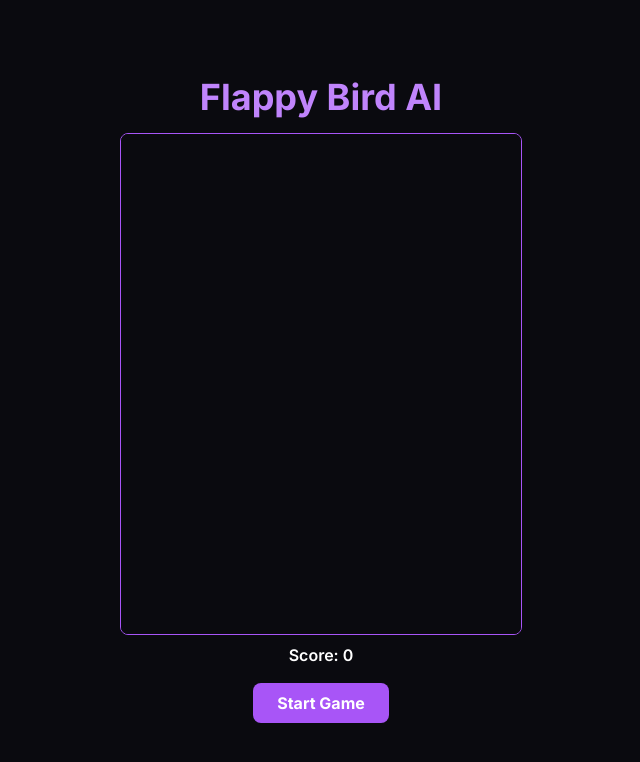
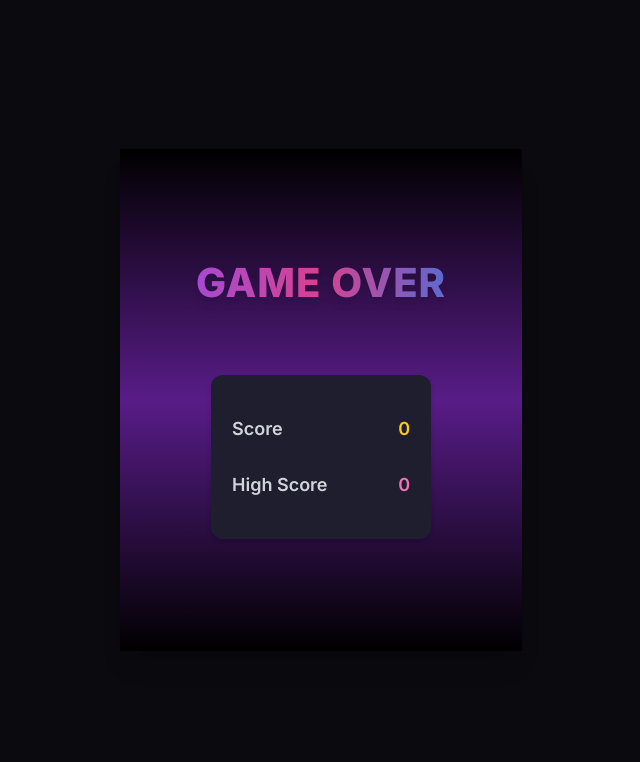
Before and after one commit to dinesh-git17/dinesh-portfolio, a Next.js app: page /flappy-bird in a window 1280 px wide. Both pictures are taken after a click on the button "Start Game". Shown: the top 762 px of the page, without its empty margins (319-959 px from the left). Built offline with nearby package versions, Linux system fonts and the light colour scheme.

Commit message:
Updated flappy bird game logic

```diff
--- a/src/app/flappy-bird/page.tsx
+++ b/src/app/flappy-bird/page.tsx
@@ -4,9 +4,6 @@ import FlappyBirdGame from "../../components/FlappyBirdGame";
 export default function FlappyBirdPage() {
   return (
     <section className="flex flex-col items-center justify-center h-screen bg-[#0A0A0F] text-white">
-      <h1 className="text-4xl font-bold mb-4 text-purple-400">
-        Flappy Bird AI
-      </h1>
       <FlappyBirdGame />
     </section>
   );
--- a/src/components/FlappyBirdGame.tsx
+++ b/src/components/FlappyBirdGame.tsx
@@ -11,36 +11,76 @@ type Pipe = {
 export default function FlappyBirdGame() {
   const canvasRef = useRef<HTMLCanvasElement | null>(null);
   const [gameRunning, setGameRunning] = useState(false);
+  const [gameOver, setGameOver] = useState(false); // ✅ Track game over state
   const birdYRef = useRef(250);
   const velocityYRef = useRef(0);
   const pipesRef = useRef<Pipe[]>([]);
   const scoreRef = useRef(0);
   const [score, setScore] = useState(0);
+  const [rocketLoaded, setRocketLoaded] = useState(false);
+  const rocketImg = useRef<HTMLImageElement | null>(null);
+  const rocketAngleRef = useRef(0);
+  const [highScore, setHighScore] = useState(0); // ✅ High Score State
+  const [isTransitioning, setIsTransitioning] = useState(false);
 
   const gravity = 0.5;
   const pipeWidth = 60;
   const pipeGap = 150;
+  const rotationSmoothness = 0.1;
 
-  // ✅ Smooth Jump Function (Bird velocity updates smoothly)
+  // ✅ Preload Rocket Image
+  useEffect(() => {
+    const rocket = new Image();
+    rocket.src = "/rocket.png";
+    rocket.onload = () => {
+      setRocketLoaded(true);
+      rocketImg.current = rocket;
+    };
+  }, []);
+
+  useEffect(() => {
+    const savedHighScore = localStorage.getItem("highScore");
+    if (savedHighScore) {
+      setHighScore(parseInt(savedHighScore, 10));
+    }
+  }, []);
+
+  // ✅ Linear Interpolation Function (Lerp) for smooth rotation
+  const lerp = (start: number, end: number, factor: number) =>
+    start + (end - start) * factor;
+
+  // ✅ Smooth Jump Function
   const jump = useCallback(() => {
-    if (!gameRunning) return;
-    console.log("Jump triggered!");
-    velocityYRef.current = -8; // ✅ Jump starts smoothly with velocityY
-  }, [gameRunning]);
+    if (!gameRunning || gameOver) return;
+    velocityYRef.current = -8;
+    rocketAngleRef.current = 0.3;
+  }, [gameRunning, gameOver]);
 
   // ✅ Reset Game Function
   const resetGame = useCallback(() => {
-    console.log("Game Reset!");
+    let newHighScore = highScore;
+
+    // ✅ Ensure High Score updates BEFORE setting game over state
+    if (scoreRef.current > highScore) {
+      newHighScore = scoreRef.current;
+      setHighScore(newHighScore);
+      localStorage.setItem("highScore", newHighScore.toString());
+    }
+
+    // ✅ Reset game state
     birdYRef.current = 250;
     velocityYRef.current = 0;
     pipesRef.current = [];
     scoreRef.current = 0;
     setScore(0);
-  }, []);
+    rocketAngleRef.current = 0;
+    setGameOver(false);
+    setGameRunning(true);
+  }, [highScore]);
 
-  // ✅ Game Loop (Ensures continuous gravity & bird motion)
+  // ✅ Game Loop
   useEffect(() => {
-    if (!gameRunning) return;
+    if (!gameRunning || gameOver || !rocketLoaded || !rocketImg.current) return;
 
     const canvas = canvasRef.current;
     if (!canvas) return;
@@ -50,31 +90,58 @@ export default function FlappyBirdGame() {
     let running = true;
 
     function gameLoop() {
-      if (!running || !ctx || !canvas) return;
+      if (!running || !ctx || !canvas || !rocketImg.current) return;
 
+      // ✅ Always clear the canvas to prevent ghosting
       ctx.clearRect(0, 0, canvas.width, canvas.height);
       ctx.fillStyle = "#0A0A0F";
       ctx.fillRect(0, 0, canvas.width, canvas.height);
 
-      // ✅ Bird Drawing
-      ctx.fillStyle = "#D946EF";
-      ctx.beginPath();
-      ctx.arc(50, birdYRef.current, 15, 0, Math.PI * 2);
-      ctx.fill();
+      // ✅ Stop rendering objects when Game Over
+      if (gameOver) return; // ✅ Prevents further drawing
 
-      // ✅ Apply Gravity Smoothly
+      // ✅ Define Rocket Position BEFORE Using It
+      const rocketX = 50;
+      const rocketY = birdYRef.current;
+
+      // ✅ Apply Gravity Smoothly (Only if Game is Running)
       velocityYRef.current += gravity;
       birdYRef.current = Math.max(birdYRef.current + velocityYRef.current, 0);
-      console.log(
-        "Updated Bird Position:",
-        birdYRef.current,
-        "VelocityY:",
-        velocityYRef.current
+
+      // ✅ Smoothly transition the rocket's rotation angle
+      const targetAngle = Math.min(
+        Math.max(velocityYRef.current * 0.07, -0.6),
+        0.5
+      );
+      rocketAngleRef.current = lerp(
+        rocketAngleRef.current,
+        targetAngle,
+        rotationSmoothness
       );
 
+      // ✅ Draw Rocket with Smooth Rotation (Only if Game is Running)
+      ctx.save();
+      ctx.translate(rocketX, rocketY);
+      ctx.rotate(rocketAngleRef.current);
+      ctx.drawImage(rocketImg.current, -20, -20, 40, 40);
+      ctx.restore();
+
+      // ✅ Draw Modernized Pipes (Only if Game is Running)
       pipesRef.current = pipesRef.current
         .map((pipe) => {
-          ctx.fillStyle = "#6B46C1";
+          const gradient = ctx.createLinearGradient(
+            pipe.x,
+            0,
+            pipe.x + pipeWidth,
+            0
+          );
+          gradient.addColorStop(0, "#6B46C1");
+          gradient.addColorStop(1, "#D946EF");
+
+          ctx.fillStyle = gradient;
+          ctx.shadowColor = "#D946EF";
+          ctx.shadowBlur = 10;
+
           ctx.fillRect(pipe.x, 0, pipeWidth, pipe.height);
           ctx.fillRect(
             pipe.x,
@@ -83,24 +150,37 @@ export default function FlappyBirdGame() {
             canvas.height - pipe.height - pipeGap
           );
 
-          // ✅ Collision Detection
+          // ✅ Collision Detection (Ensures Smooth Transition to Game Over)
           if (
-            (50 + 15 > pipe.x &&
-              50 - 15 < pipe.x + pipeWidth &&
-              (birdYRef.current - 15 < pipe.height ||
-                birdYRef.current + 15 > pipe.height + pipeGap)) ||
-            birdYRef.current + 15 >= canvas.height
+            (rocketX + 15 > pipe.x &&
+              rocketX - 15 < pipe.x + pipeWidth &&
+              (rocketY - 15 < pipe.height ||
+                rocketY + 15 > pipe.height + pipeGap)) ||
+            rocketY + 15 >= canvas.height
           ) {
             running = false;
             setGameRunning(false);
-            console.log("Collision Detected! Game Over.");
-            alert(`Game Over! Score: ${scoreRef.current}`);
-            return null;
+            setIsTransitioning(true); // ✅ Prevents the button from showing too early
+
+            // ✅ Stop Game Rendering Immediately
+            pipesRef.current = [];
+
+            // ✅ Force Full Canvas Clear (No Leftover Pipes)
+            requestAnimationFrame(() => {
+              ctx.clearRect(0, 0, canvas.width, canvas.height);
+              ctx.fillStyle = "#0A0A0F";
+              ctx.fillRect(0, 0, canvas.width, canvas.height);
+            });
+
+            // ✅ Pause for a brief moment before showing Game Over (Smooth Transition)
+            setTimeout(() => {
+              setGameOver(true);
+              setIsTransitioning(false); // ✅ Re-enable button only when transition is complete
+            }, 500); // ✅ 500ms pause prevents an instant jump
           }
 
-          // ✅ Score Update - Ensures score increments only once per pipe
+          // ✅ Score Update
           if (!pipe.passed && pipe.x + pipeWidth < 50) {
-            console.log("Pipe Passed! Incrementing Score.");
             pipe.passed = true;
             scoreRef.current += 1;
             setScore(scoreRef.current);
@@ -114,30 +194,17 @@ export default function FlappyBirdGame() {
     }
 
     gameLoop();
-  }, [gameRunning]);
-
-  // ✅ Start Game Function
-  const startGame = () => {
-    console.log("Game Started!");
-    resetGame();
-    setGameRunning(true);
-  };
+  }, [gameRunning, gameOver, rocketLoaded]);
 
   useEffect(() => {
-    if (!gameRunning) return;
+    if (!gameRunning || gameOver) return;
 
     const canvas = canvasRef.current;
     if (!canvas) return;
 
-    const handleJump = () => {
-      console.log("Mouse Click Detected! Triggering Jump.");
-      jump();
-    };
+    const handleJump = () => jump();
     const handleKeyPress = (event: KeyboardEvent) => {
-      if (event.code === "Space") {
-        console.log("Spacebar Pressed! Triggering Jump.");
-        jump();
-      }
+      if (event.code === "Space") jump();
     };
 
     canvas.addEventListener("click", handleJump);
@@ -155,10 +222,6 @@ export default function FlappyBirdGame() {
           height: pipeHeight,
           passed: false,
         });
-        console.log("New Pipe Created:", {
-          x: canvas.width,
-          height: pipeHeight,
-        });
       }
     }, 2000);
 
@@ -167,23 +230,80 @@ export default function FlappyBirdGame() {
       canvas.removeEventListener("click", handleJump);
       window.removeEventListener("keydown", handleKeyPress);
     };
-  }, [gameRunning, jump]);
+  }, [gameRunning, gameOver, jump]);
 
   return (
-    <div className="flex flex-col items-center">
+    <div className="flex flex-col items-center relative">
       <canvas
         ref={canvasRef}
         width={400}
         height={500}
-        className="border border-purple-500 rounded-lg"
+        className="border border-purple-500 rounded-lg shadow-xl"
       />
-      <p className="mt-2 text-white font-semibold">Score: {score}</p>
-      <button
-        className="mt-4 px-6 py-2 bg-purple-500 text-white font-bold rounded-lg hover:scale-105 transition transform"
-        onClick={startGame}
-      >
-        Start Game
-      </button>
+
+      {/* ✅ Game Over Screen with Guaranteed Wider Score Card */}
+      {gameOver && (
+        <div className="absolute inset-0 w-full h-full flex flex-col items-center justify-center bg-gradient-to-b from-black via-purple-900 to-black z-50">
+          {/* ✅ Game Over Text */}
+          <h1
+            className="font-extrabold tracking-wide text-transparent bg-clip-text bg-gradient-to-r from-purple-500 via-pink-500 to-blue-500 drop-shadow-lg animate-pulse whitespace-nowrap"
+            style={{
+              fontSize: "40px",
+              lineHeight: "1.2",
+              textAlign: "center",
+              position: "absolute",
+              top: "22%",
+              width: "320px", // ✅ Ensures "Game Over" and card match in width
+            }}
+          >
+            GAME OVER
+          </h1>
+
+          {/* ✅ Score & High Score - Properly Wider Card */}
+          <div
+            className="bg-[#1e1e2e] p-5 rounded-xl shadow-md flex flex-col items-center space-y-3 transition duration-300 hover:scale-105 hover:shadow-purple-500/50"
+            style={{
+              position: "absolute",
+              top: "45%",
+              width: "220px", // ✅ Explicitly setting width so it matches "Game Over"
+            }}
+          >
+            <table className="w-full text-lg font-semibold text-gray-300 border-separate border-spacing-y-3">
+              <tbody>
+                <tr className="border-b border-gray-600">
+                  <td className="py-2 text-left flex justify-between w-full">
+                    <span>Score</span>
+                    <span className="opacity-0 mx-4">|</span>{" "}
+                    {/* ✅ Imaginary Divider */}
+                    <span className="text-yellow-400">{score}</span>
+                  </td>
+                </tr>
+                <tr>
+                  <td className="py-2 text-left flex justify-between w-full">
+                    <span>High Score</span>
+                    <span className="opacity-0 mx-4">|</span>{" "}
+                    {/* ✅ Imaginary Divider */}
+                    <span className="text-pink-400">{highScore}</span>
+                  </td>
+                </tr>
+              </tbody>
+            </table>
+          </div>
+        </div>
+      )}
+
+      {/* ✅ Hide the "Start Game" button during transition & when game is running */}
+      {!gameRunning && !gameOver && !isTransitioning && (
+        <button
+          className="mt-4 px-6 py-2 bg-gradient-to-r from-purple-500 to-pink-500 text-white font-bold rounded-lg hover:scale-105 transition transform"
+          onClick={() => {
+            setGameRunning(true); // ✅ Ensure instant state update
+            resetGame(); // ✅ Reset game fully before rendering first frame
+          }}
+        >
+          Start Game
+        </button>
+      )}
     </div>
   );
 }
```
Also changed, not shown: public/rocket.png (added).
